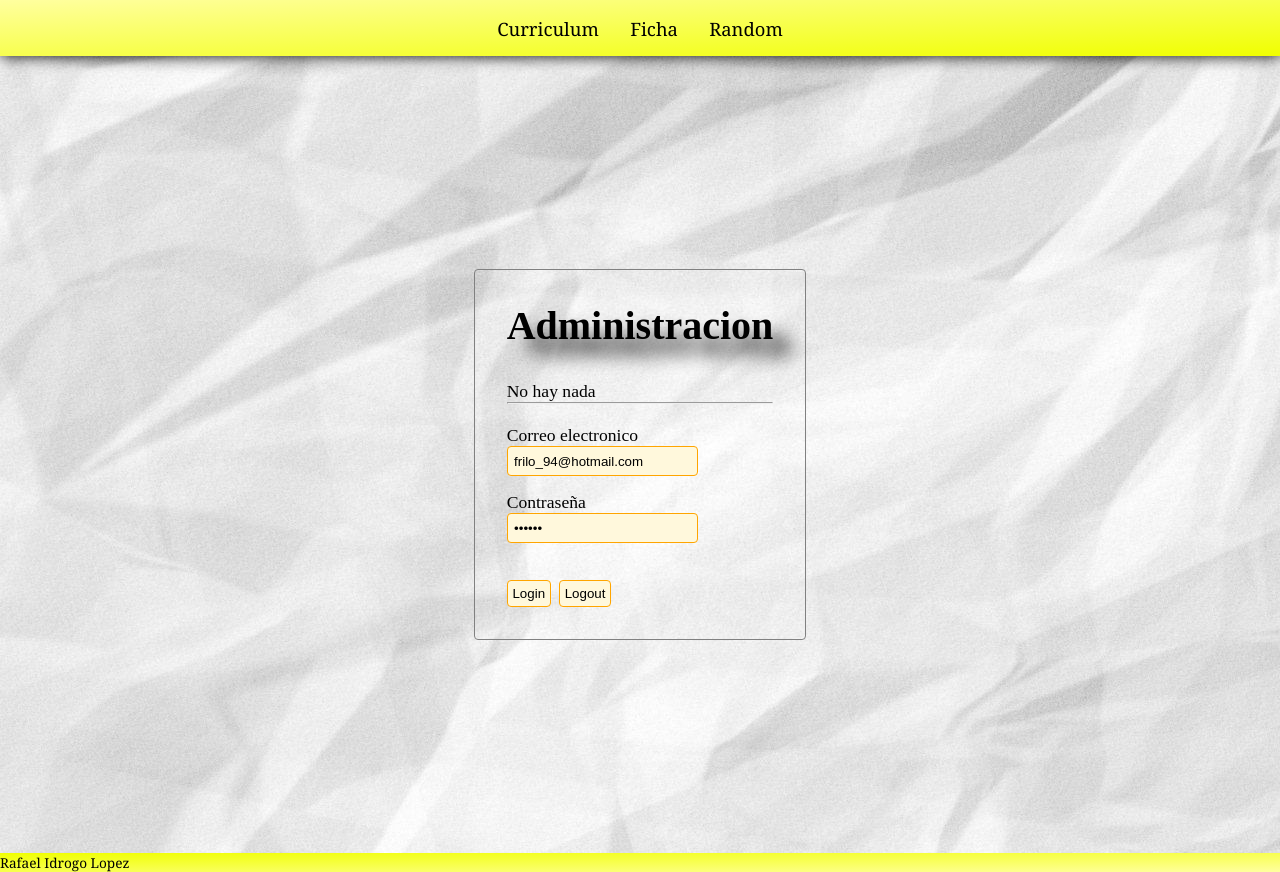
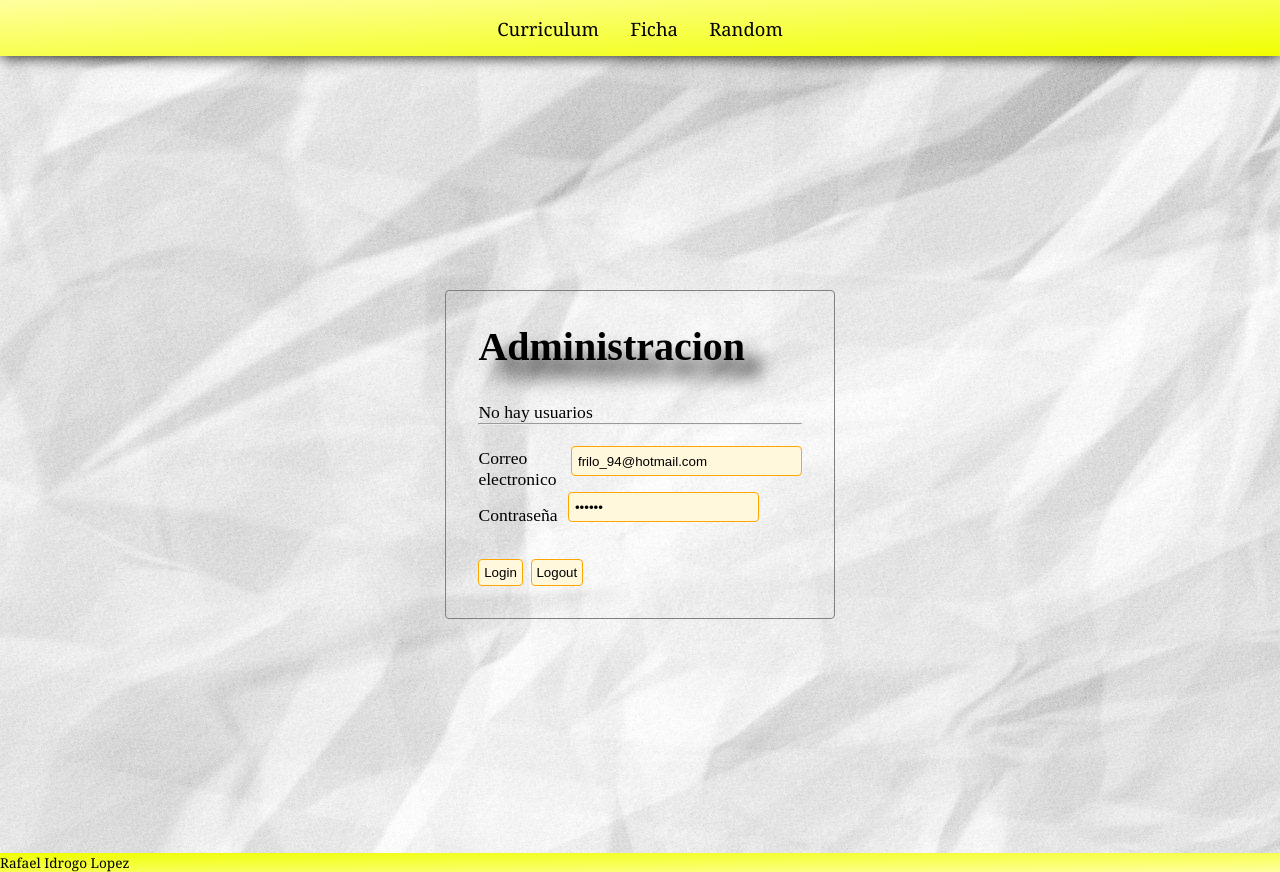
Before and after one commit to rafajlpz/cv-vue, a Vue app: page /about in a window 1280 px wide. Built offline with nearby package versions, Linux system fonts and the light colour scheme; no server answers.

Commit message:
Añadido persistencia con firebase

```diff
--- a/src/App.vue
+++ b/src/App.vue
@@ -31,4 +31,9 @@ body {
 <script setup>
 import MiMenu from "./components/MiMenu.vue";
 import MiFooter from "./components/MiFooter.vue";
+import {useStoreUsers} from './store/users'
+
+//Inicializar store
+const store = useStoreUsers();
+store.logged();
 </script>
--- a/src/store/users.js
+++ b/src/store/users.js
@@ -1,33 +1,41 @@
 import { defineStore } from "pinia";
 import { auth } from "@/hook/firebase.config";
-import { signInWithEmailAndPassword, signOut } from "firebase/auth";
+import { signInWithEmailAndPassword, signOut, onAuthStateChanged } from "firebase/auth";
+
+
 
 export const useStoreUsers = defineStore("users", {
   state: () => {
     return {
       user: null,
+
     };
   },
   getters:{
     getEmailUser: (state) =>{
-      return state.user && state.user.email ? state.user.email : "No hay nada";
+      return state.user && state.user.email ? state.user.email : "No hay usuarios";
     }
   }
   ,
   actions: {
-    signIn({ email, password }) {
-      signInWithEmailAndPassword(auth, email, password)
-        .then((userCredential) => {
-          // Signed in
-          this.user = userCredential.user;
+    async signIn({ email, password }) {
+    const userCredential = await signInWithEmailAndPassword(auth, email, password);
+    this.user = userCredential.user;
+    // response.value;
+    },
+    logged(){
+      onAuthStateChanged(auth, (user) => {
+        if (user) {
+          // User is signed in, see docs for a list of available properties
+          // https://firebase.google.com/docs/reference/js/firebase.User
+         this.user = user;
           // ...
-          // console.log(user);
-        })
-        .catch((error) => {
-          const errorCode = error.code;
-          const errorMessage = error.message;
-          console.log(errorCode, errorMessage);
-        });
+        } else {
+          // User is signed out
+          // ...
+          this.user = null;
+        }
+      });
     },
     logout() {
       signOut(auth)
--- a/src/views/AboutView.vue
+++ b/src/views/AboutView.vue
@@ -1,12 +1,18 @@
 <template>
   <div class="contenedor">
+
     <div class="caja-formulario">
       <h1 class="titulo-admin">Administracion</h1>
       {{ store.getEmailUser }}
       <br />
       <hr />
       <br />
-      <form @submit.prevent="autentificar" action="#" id="myForm">
+      <form
+        class="myForm"
+        @submit.prevent="autentificar"
+        action="#"
+        id="myForm"
+      >
         <div class="control">
           <label for="email"> Correo electronico </label>
           <input
@@ -20,20 +26,31 @@
         <div class="control">
           <label for="password"> Contraseña </label>
           <input
-            class="inputs"
+            class="inputs uno"
             v-model="form.password"
             type="password"
             id="password"
           />
         </div>
         <br />
-        <button class="botones">Login</button>
+        <button :disabled="store.user === null ? false : true" class="botones">
+          Login
+        </button>
         <input
           class="botones"
           @click="desconectar"
           type="button"
           value="Logout"
         />
+        <br />
+        <strong>{{ store.errores }}</strong>
+        <div
+          v-if="validacionError"
+          class="error"
+          style="background-color: red; color: white"
+        >
+          Error: {{ validacionError }}
+        </div>
       </form>
     </div>
   </div>
@@ -42,7 +59,7 @@
 <script setup>
 //Importaciones
 import { useStoreUsers } from "@/store/users";
-import { reactive } from "vue";
+import { reactive, ref } from "vue";
 
 //Inicializar pinia
 const store = useStoreUsers();
@@ -50,11 +67,24 @@ const form = reactive({
   email: "frilo_94@hotmail.com",
   password: "123456",
 });
-const autentificar = () => {
-  store.signIn(form);
+
+const validacionError = ref(false);
+
+// const disabled = ref(false);
+
+const autentificar = async () => {
+  try {
+    validacionError.value = false;
+    await store.signIn(form);
+
+  } catch (error) {
+    validacionError.value = error.message;
+    console.log(error);
+  }
 };
 const desconectar = () => {
   store.logout();
+
 };
 </script>
 
@@ -71,20 +101,26 @@ const desconectar = () => {
   border: 1px solid grey;
   padding: 2rem;
   border-radius: 4px;
+}
 
-}
 .control {
   display: flex;
-  flex-direction: column;
+  flex-direction: row;
   width: fit-content;
+
+  align-items: center;
 }
 .inputs {
   width: 100%;
   background: cornsilk;
+  display: flex;
   padding: 0.4rem;
   border-radius: 4px;
   margin-bottom: 1rem;
   border: 1px solid orange;
+}
+.uno {
+  margin-left: 10px;
 }
 .botones {
   /* border-radius: 4px; */
@@ -98,7 +134,6 @@ const desconectar = () => {
   margin-bottom: 2rem;
   font-size: 2.5rem;
   text-shadow: 1rem 1rem 1.1rem;
-
 }
 
 /* .input-grupo{
```
